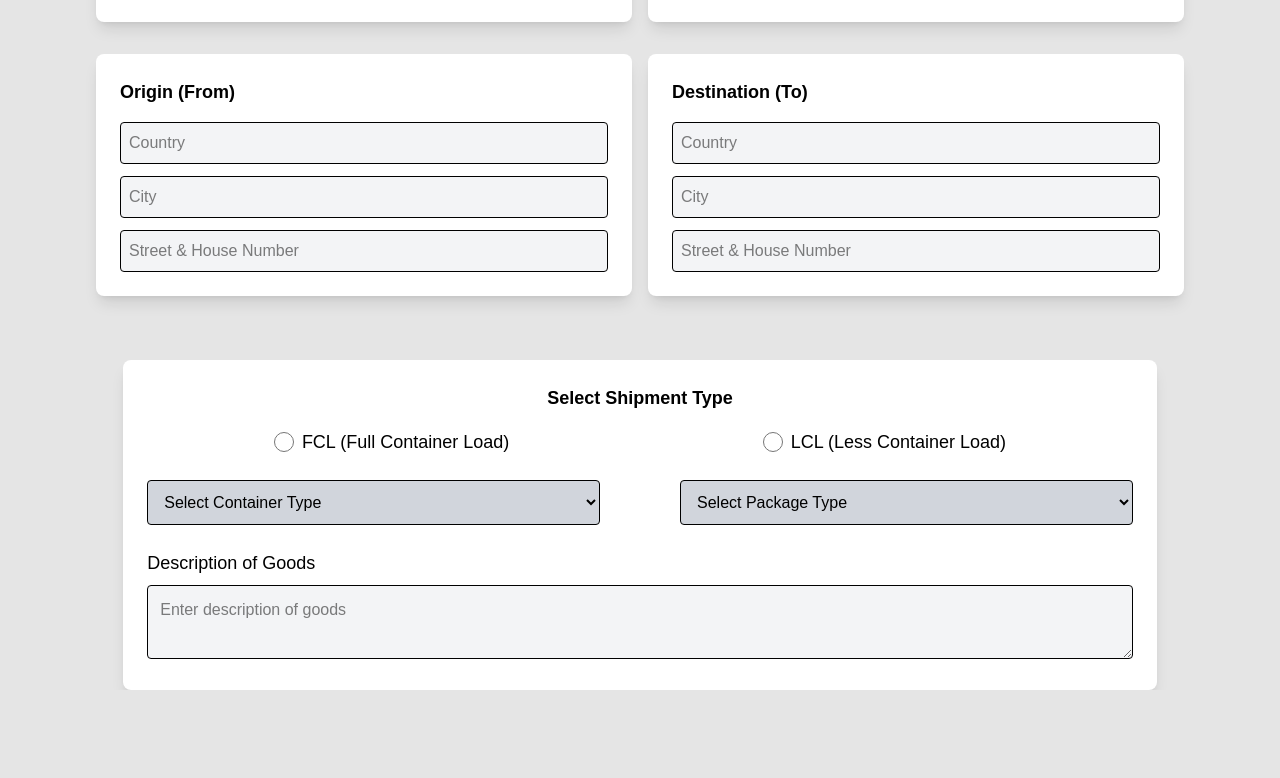
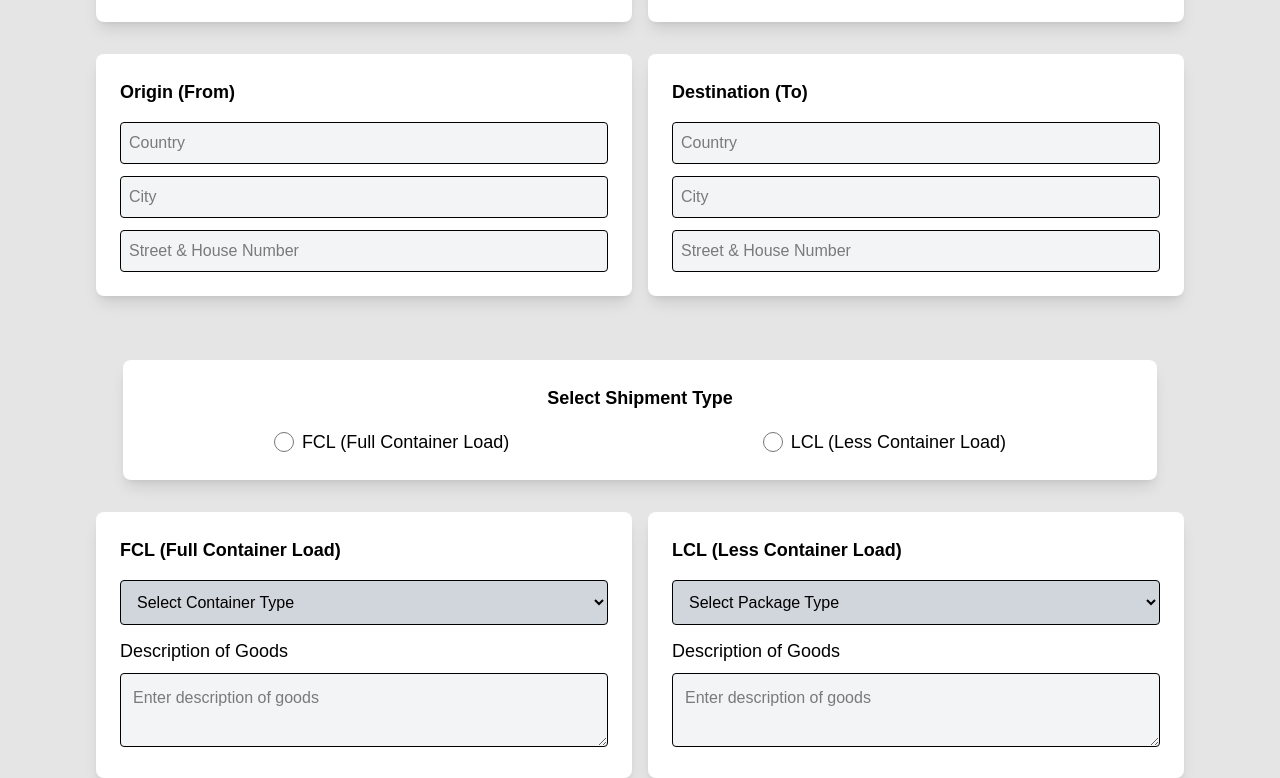
Before and after one commit to AlketKuehne/aquavinci, a Next.js app: page /shipment in a window 1280 px wide. Shown: the part 496-1274 px from the top of the page. Before the commit the page ends 1186 px from the top, so only its background shows below. Built offline with nearby package versions, Linux system fonts and the light colour scheme.

Commit message:
edited box and seperated them

```diff
--- a/app/shipment/page.tsx
+++ b/app/shipment/page.tsx
@@ -117,36 +117,45 @@ export default function ShipmentPage() {
                 <span className="text-lg font-medium">LCL (Less Container Load)</span>
               </label>
             </div>
+          </div>
+        </div>
 
-            {/* Dropdowns für FCL und LCL mit großem Abstand */}
-            <div className="flex justify-between w-full mt-6 gap-x-20">
-              {/* FCL Container Type */}
+        {/* FCL und LCL Boxen */}
+        <div className="flex justify-between w-full mt-8 gap-x-4">
+          {/* FCL Box */}
+          <div className="bg-white p-6 shadow-lg rounded-lg w-1/2">
+            <h2 className="text-lg font-bold mb-4">FCL (Full Container Load)</h2>
             <select
               disabled={shipmentType !== "FCL"}
               value={fclSelection}
               onChange={(e) => setFclSelection(e.target.value)}
-                className="w-1/2 p-3 border rounded bg-gray-100 disabled:bg-gray-300 disabled:cursor-not-allowed"
+              className="w-full p-3 border rounded bg-gray-100 disabled:bg-gray-300 disabled:cursor-not-allowed mb-3"
             >
               <option value="">Select Container Type</option>
               <option value="20ft">20ft Container</option>
               <option value="40ft">40ft Container</option>
             </select>
+            <label className="block text-lg font-medium mb-2">Description of Goods</label>
+            <textarea
+              rows={2}
+              placeholder="Enter description of goods"
+              className="w-full p-3 border rounded bg-gray-100"
+            ></textarea>
+          </div>
 
-              {/* LCL Package Type */}
+          {/* LCL Box */}
+          <div className="bg-white p-6 shadow-lg rounded-lg w-1/2">
+            <h2 className="text-lg font-bold mb-4">LCL (Less Container Load)</h2>
             <select
               disabled={shipmentType !== "LCL"}
               value={lclSelection}
               onChange={(e) => setLclSelection(e.target.value)}
-                className="w-1/2 p-3 border rounded bg-gray-100 disabled:bg-gray-300 disabled:cursor-not-allowed"
+              className="w-full p-3 border rounded bg-gray-100 disabled:bg-gray-300 disabled:cursor-not-allowed mb-3"
             >
               <option value="">Select Package Type</option>
               <option value="palette">Palette</option>
               <option value="barrel">Barrel</option>
             </select>
-            </div>
-
-            {/* Beschreibung der Waren */}
-            <div className="mt-6">
             <label className="block text-lg font-medium mb-2">Description of Goods</label>
             <textarea
               rows={2}
@@ -157,6 +166,5 @@ export default function ShipmentPage() {
         </div>
       </div>
     </div>
-    </div>
   );
 }
```
Lines whose indentation alone changed are shown as unchanged.
